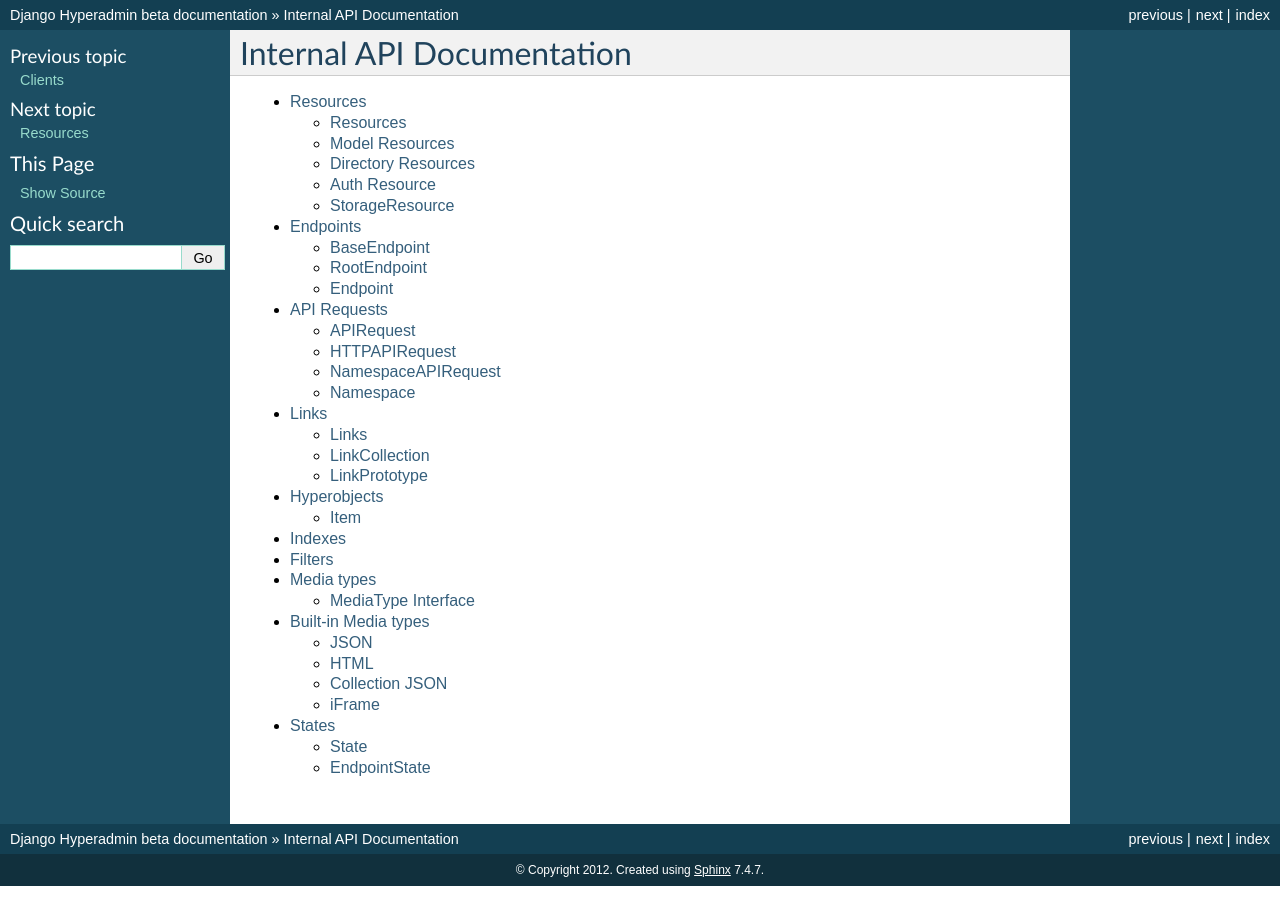
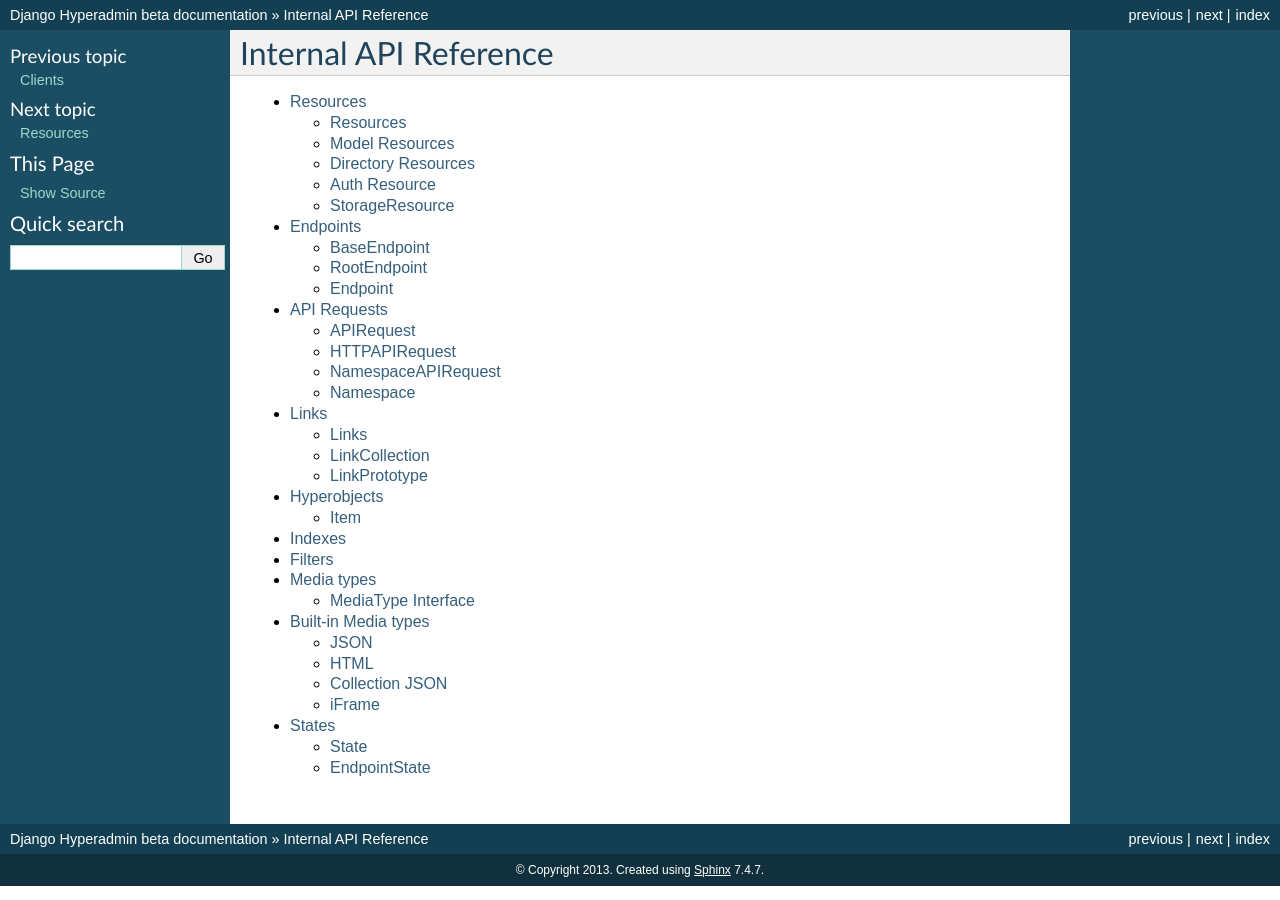
Before and after one commit to zbyte64/django-hyperadmin, a Sphinx documentation site: the page built from docs/source/manual/api/index.rst, in a window 1280 px wide. Built offline with Sphinx 7.4.7, drawn with Linux system fonts in a browser that asks for light colours.

Commit message:
small doc update [skip ci]

```diff
--- a/docs/source/conf.py
+++ b/docs/source/conf.py
@@ -44,7 +44,7 @@ master_doc = 'index'
 
 # General information about the project.
 project = u'Django Hyperadmin'
-copyright = u'2012'
+copyright = u'2013'
 
 # The version info for the project you're documenting, acts as replacement for
 # |version| and |release|, also used in various other places throughout the
@@ -217,3 +217,7 @@ man_pages = [
     ('index', 'djangohyperadmin', u'Django Hyperadmin Documentation',
      [u'Jason Kraus'], 1)
 ]
+
+#additional options added for the project
+
+autodoc_member_order = 'bysource'
--- a/docs/source/manual/api/index.rst
+++ b/docs/source/manual/api/index.rst
@@ -1,5 +1,5 @@
-Internal API Documentation
-==========================
+Internal API Reference
+======================
 
 
 .. toctree::
```
